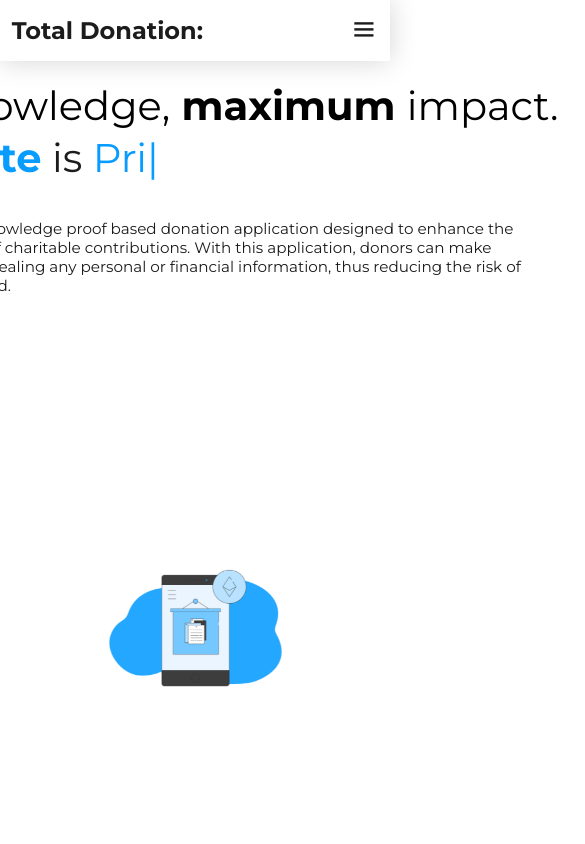
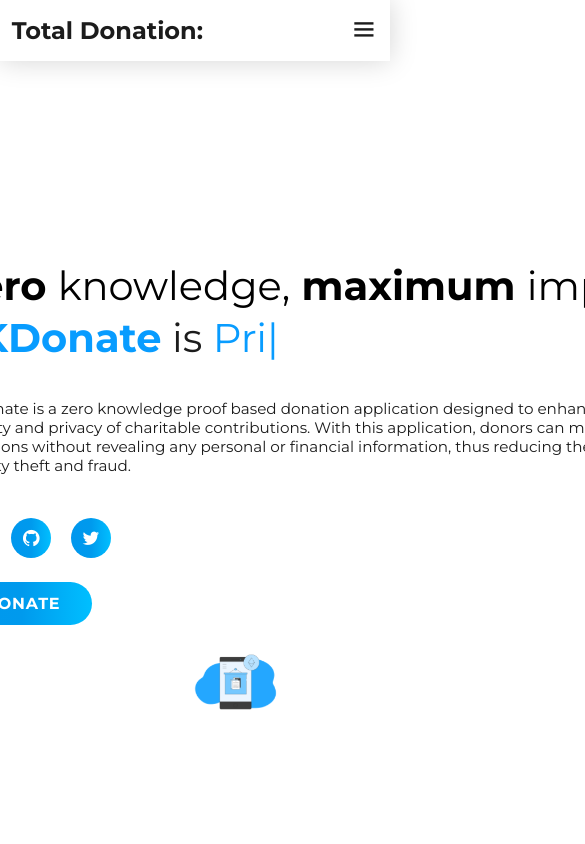
Before and after one commit to AlhanGraphics/web3-donation, a website: page webapp/views/index.html in a window 390 px wide. Shown: the top 844 px of the page, 585 px wide, since content can reach past the window. Drawn offline with nearby package versions, Linux system fonts and the light colour scheme; files that its build step writes are made by us from their sources; files whose address does not match are found by name.

Commit message:
responsive set.

```diff
--- a/webapp/public/css/style.css
+++ b/webapp/public/css/style.css
@@ -262,7 +262,7 @@
   border-radius: 50%;
 }
 
-
+/* ==================================*/
 :root {
   --bg-color: #ffffff;
   --second-bg-color: #f1f1f1;
@@ -416,15 +416,15 @@ section {
 
 /* Home Start  */
 .home {
+  justify-content: center;
   display: flex;
   align-items: center;
-  padding-left: auto;
-  padding-right: auto;
+  padding: 20rem 0 0 30rem;
 }
 
 .home-img img {
-  width: 80rem;
-  padding: 10rem 2rem 6%;
+  width: 100rem;
+  padding:0 20rem 0 0;
   animation: floatImage 4s ease-in-out infinite;
   align-items: center;
 
```
